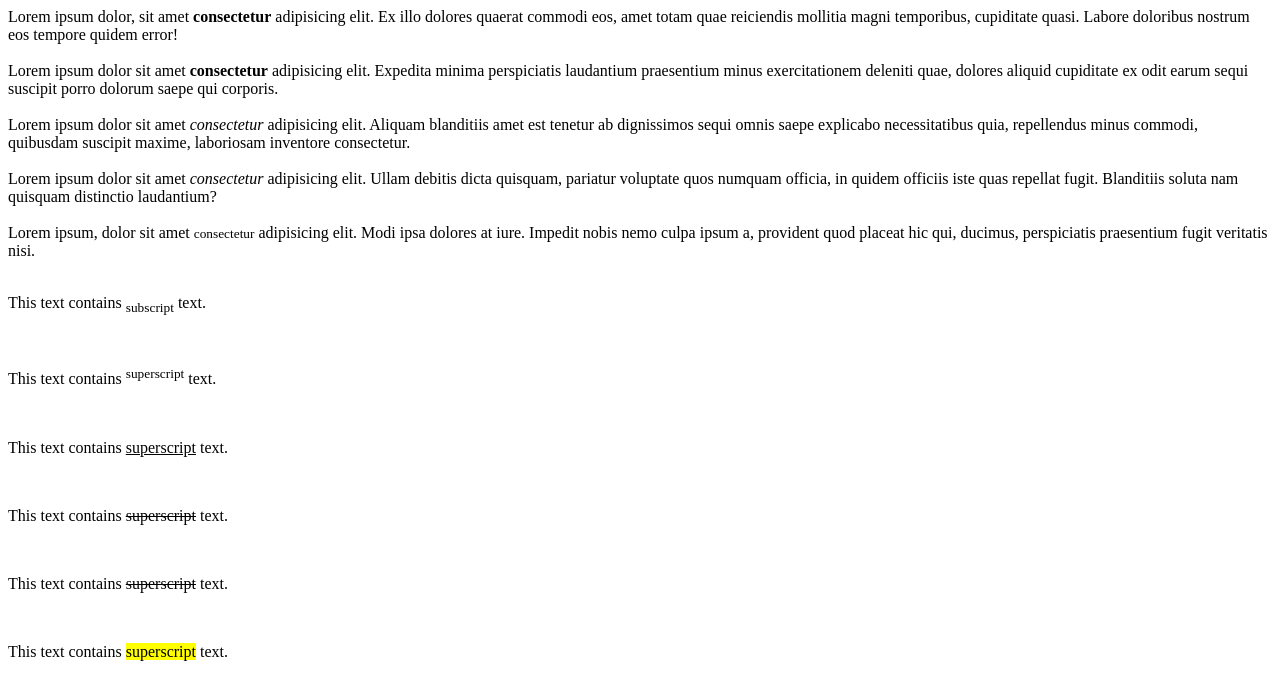
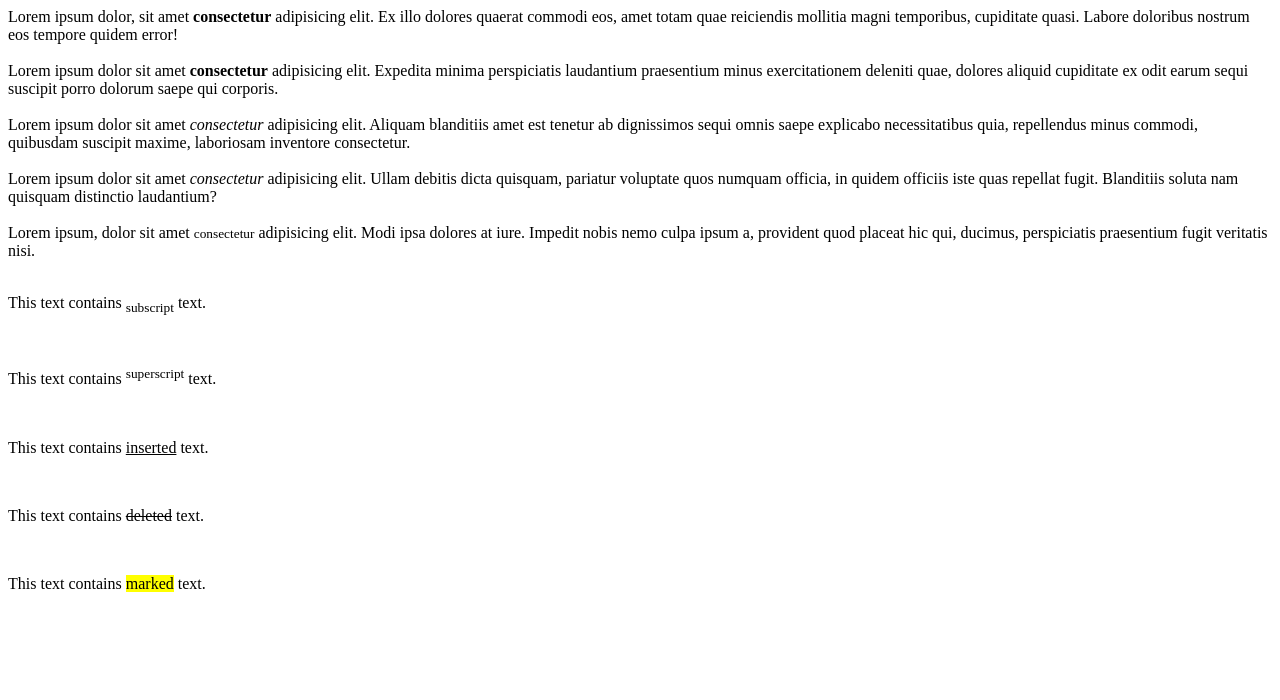
Before and after one commit to Learning-HTML/Formatting, a plain HTML site: page index.html in a window 1280 px wide. Drawn offline with Linux system fonts and the light colour scheme.

Commit message:
Typo error

```diff
--- a/index.html
+++ b/index.html
@@ -39,22 +39,17 @@
     <p>This text contains <sup>superscript</sup> text.</p>
 
     <br>
-    <!-- The <sup> tag defines superscript text.  -->
-    <p>This text contains <ins>superscript</ins> text.</p>
+    <!-- The <ıns> tag defines inserted text.  -->
+    <p>This text contains <ins>inserted</ins> text.</p>
 
     <br>
     <!-- The <del> tag defines text that has been deleted from a document. -->
-    <p>This text contains <del>superscript</del> text.</p>
-
-    <br>
-
-    <!-- The <del> tag defines text that has been deleted from a document. -->
-    <p>This text contains <del>superscript</del> text.</p>
+    <p>This text contains <del>deleted</del> text.</p>
 
     <br>
 
     <!-- The <mark> tag defines text that should be marked or highlighted. -->
-    <p>This text contains <mark>superscript</mark> text.</p>
+    <p>This text contains <mark>marked</mark> text.</p>
 </body>
 
 </html>
```
